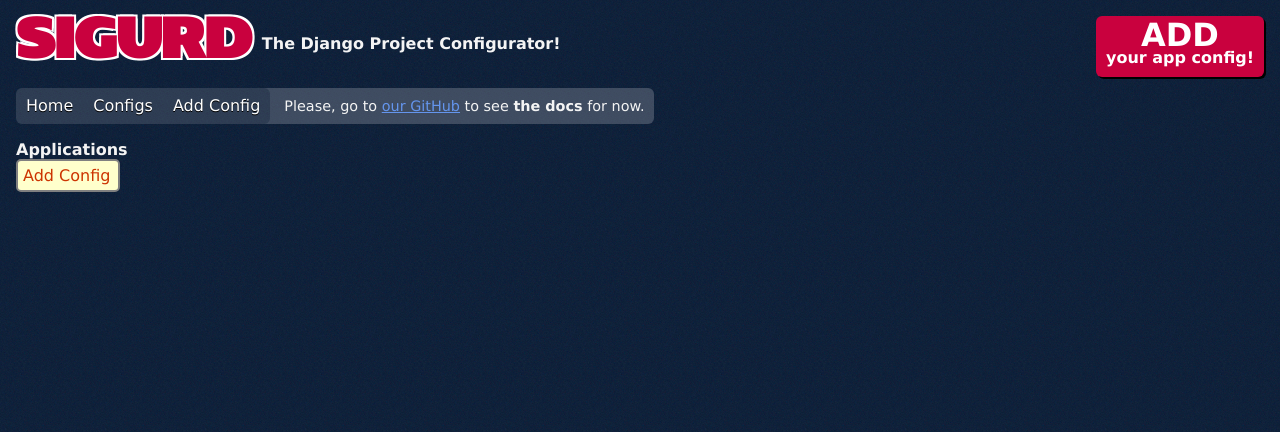
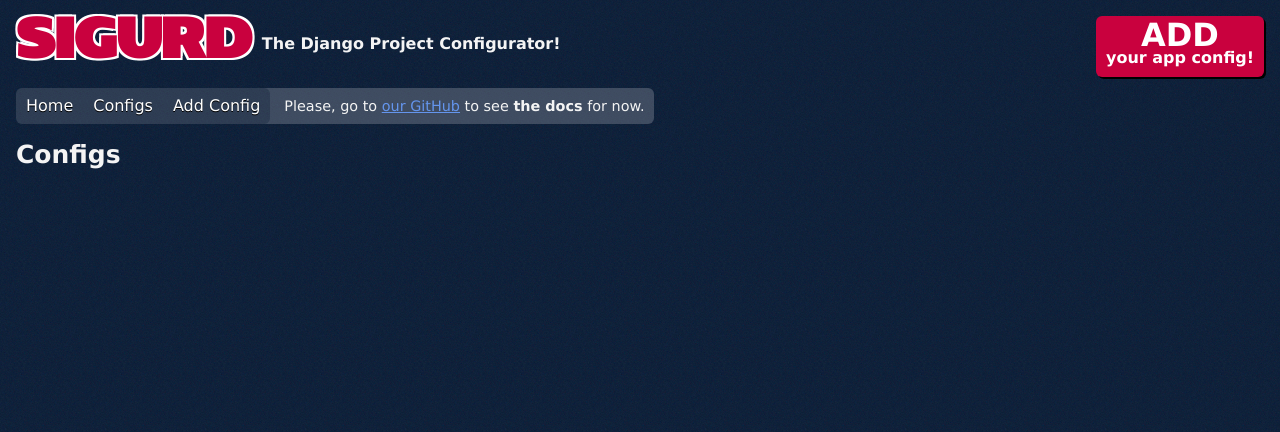
Before and after one commit to webriders/sigurd, a Django app: page /configs/ in a window 1280 px wide. Shown: the top 432 px of the page. Run offline with Django 3.2, Linux system fonts and the light colour scheme; data that the repository does not hold is empty; some libraries are stand-ins or nearby versions.

Commit message:
update styles on applications/configs page

```diff
--- a/hive/source/apps/web/static/web/css/pages.css
+++ b/hive/source/apps/web/static/web/css/pages.css
@@ -79,29 +79,23 @@ ul.features-list li p {
 }
 
 /* Configs list */
-.add-app-config  {
-    border: 2px solid gray;
-    border-radius: 5px;
+#applications_title {
+    font-size: 25px;
     margin-bottom: 20px;
-    padding: 5px;
-    background-color: #ffffcc;
-    width: 90px;
-    cursor: pointer;
 }
-
-.add-app-config a {
-    cursor: pointer;
-    color: #cc3300;
-    text-decoration: none;
-}
-
 
 .application {
     margin-bottom: 60px;
 }
 
+.application a {
+    font-size: 20px;
+}
+
+
 .app-config {
     border: 1px solid;
+    border-radius: 15px;
     padding: 10px;
     margin: 30px;
 }
--- a/hive/source/apps/web/templates/pages/applications_list.html
+++ b/hive/source/apps/web/templates/pages/applications_list.html
@@ -2,17 +2,14 @@
 
 {% block content %}
 
-    <h1> Applications </h1>
-
-    <div class="add-app-config">
-         <a href="{% url add_app_config %}">Add Config</a>
-     </div>
-
+    <h1 id="applications_title"> Configs </h1>
 
     {% for app in applications_list %}
 
+        <div class="application">
 
-        <div class="application">
+            {% with app.get_configs as config %}
+                {% if config %}
 
                     <a href="{{ app.url }}">{{ app.slug }}</a>
 
@@ -64,7 +61,8 @@
 
                             <div class="config-tarball">
                                 <span> Tarball: </span>
-                      <a href="{% url config_downloader app_slug=app.slug config_slug=config.slug %}"> Download </a>
+                                <a href="{% url config_downloader app_slug=app.slug config_slug=config.slug %}">
+                                    Download </a>
 
                             </div>
 
@@ -73,13 +71,11 @@
                                 {{ config.downloads }}
                             </div>
 
-                    {#<div class="views-count">#}
-                    {#    <span> Views count: </span>#}
-                    {#    TODO#}
-                    {#</div>#}
-
                         </div>
                     {% endfor %}
+
+                {% endif %}
+            {% endwith %}
 
         </div>
 
```
Lines whose indentation alone changed are shown as unchanged.
